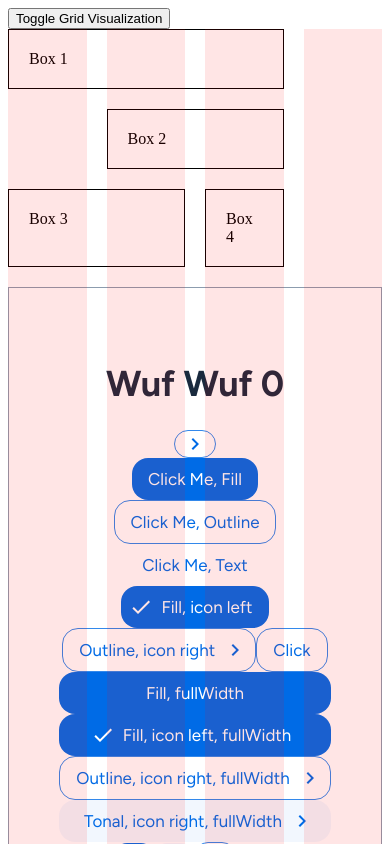
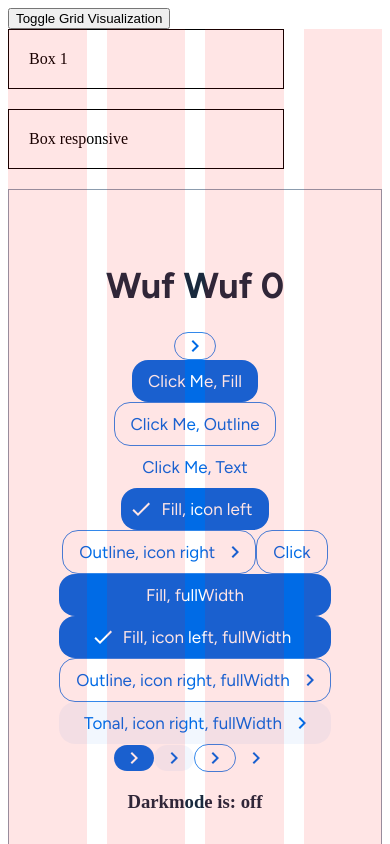
Before and after one commit to RoopeMaatta/portfolio, a React (Vite) app: page / in a window 390 px wide. Shown: the top 844 px of the page. Built offline with nearby package versions, Linux system fonts and the light colour scheme.

Commit message:
AppWrappers child elements gridColumn accepts array with multiple string values for responsive design

```diff
--- a/package.json
+++ b/package.json
@@ -13,6 +13,7 @@
     "@emotion/styled": "^11.11.5",
     "@mui/icons-material": "^5.15.20",
     "@mui/material": "^5.15.20",
+    "lodash": "^4.17.21",
     "prop-types": "^15.8.1",
     "react": "^18.2.0",
     "react-dom": "^18.2.0",
@@ -23,6 +24,7 @@
     "@babel/eslint-parser": "^7.24.7",
     "@babel/preset-react": "^7.24.7",
     "@eslint/js": "^9.7.0",
+    "@types/lodash": "^4.17.7",
     "@types/react": "^18.3.3",
     "@types/react-dom": "^18.3.0",
     "@types/styled-components": "^5.1.34",
--- a/src/App.tsx
+++ b/src/App.tsx
@@ -11,7 +11,7 @@ const App: React.FC = () => {
   const isDarkMode = useDarkMode()
   const theme = useTheme()
 
-  const Box = styled.div<{ gridColumn: string }>`
+  const Box = styled.div<{ gridColumn: string | string[] }>`
     border: 1px solid black;
     padding: 20px;
     grid-column: ${({ gridColumn }) => gridColumn};
@@ -29,9 +29,14 @@ const App: React.FC = () => {
   return (
     <AppWrapper>
       <Box gridColumn='span 3'>Box 1</Box>
-      <Box gridColumn='2 / 4'>Box 2</Box> {/* start / end */}
-      <Box gridColumn='span 4 / 3'>Box 3</Box> {/* span X / start */}
-      <Box gridColumn='7 / span 3'>Box 4</Box> {/* start / span X */}
+      <Box gridColumn={['span 3', 'span 4', 'span 6']}>Box responsive</Box>
+
+      {/*
+      <Box gridColumn='2 / 4'>Box 2</Box>
+      <Box gridColumn='span 4 / 3'>Box 3</Box>
+      <Box gridColumn='7 / span 3'>Box 4</Box>
+      */}
+
       <Container>
         <h1 style={theme.typography.h1}>Wuf Wuf {counter}</h1>
         <ButtonVariations setCounter={setCounter} />
--- a/src/components/gridContainer/AppWrapper.tsx
+++ b/src/components/gridContainer/AppWrapper.tsx
@@ -1,39 +1,33 @@
-import React, { useState, useEffect, ReactNode, useCallback } from 'react'
+import React, { ReactNode, Children, useState, useCallback } from 'react'
+import { GridProvider, useGrid } from './GridContext'
 import { GridContainer } from './GridContainerStyle'
 import GridVisualization from './GridVisualization'
-import adjustChildren from './adjustChildren'
+import withResponsiveProps from './withResponsiveProps'
 
 interface AppWrapperProps {
   children: ReactNode
   gridGap?: number
 }
 
-const useColumns = () => {
-  const getColumns = useCallback((): number => {
-    if (window.innerWidth <= 599) return 4
-    if (window.innerWidth <= 899) return 8
-    return 12
-  }, [])
+const AppWrapperContent: React.FC<AppWrapperProps> = ({
+  children,
+  gridGap = 20,
+}) => {
+  const [showGrid, setShowGrid] = useState(true)
+  const { columns } = useGrid()
 
-  const [columns, setColumns] = useState(getColumns)
+  // Log columns to ensure it works
+  console.log('Current number of columns:', columns)
 
-  useEffect(() => {
-    const handleResize = () => {
-      setColumns(getColumns())
-    }
-
-    window.addEventListener('resize', handleResize)
-    return () => window.removeEventListener('resize', handleResize)
-  }, [getColumns])
-
-  return columns
-}
-
-const AppWrapper: React.FC<AppWrapperProps> = ({ children, gridGap = 20 }) => {
-  const [showGrid, setShowGrid] = useState(true)
-  const columns = useColumns()
-
-  const adjustedChildren = adjustChildren(children, columns)
+  const renderChildren = useCallback(() => {
+    return Children.map(children, child => {
+      if (React.isValidElement(child) && typeof child.type !== 'string') {
+        const ResponsiveChild = withResponsiveProps(child.type)
+        return <ResponsiveChild {...child.props} />
+      }
+      return child
+    })
+  }, [children, columns])
 
   return (
     <div style={{ position: 'relative' }}>
@@ -41,11 +35,17 @@ const AppWrapper: React.FC<AppWrapperProps> = ({ children, gridGap = 20 }) => {
         Toggle Grid Visualization
       </button>
       <GridContainer gridGap={gridGap} columns={columns}>
-        {adjustedChildren}
+        {renderChildren()}
         {showGrid && <GridVisualization columns={columns} />}
       </GridContainer>
     </div>
   )
 }
 
+const AppWrapper: React.FC<AppWrapperProps> = props => (
+  <GridProvider>
+    <AppWrapperContent {...props} />
+  </GridProvider>
+)
+
 export default AppWrapper
--- /dev/null
+++ b/src/components/gridContainer/GridContext.tsx
@@ -0,0 +1,58 @@
+import React, {
+  createContext,
+  useContext,
+  useState,
+  useEffect,
+  useCallback,
+  ReactNode,
+} from 'react'
+import { debounce } from 'lodash'
+
+interface GridContextProps {
+  columns: number
+}
+
+const GridContext = createContext<GridContextProps | undefined>(undefined)
+
+const useColumns = () => {
+  const getColumns = useCallback((): number => {
+    if (window.innerWidth <= 599) return 4
+    if (window.innerWidth <= 899) return 8
+    return 12
+  }, [])
+
+  const [columns, setColumns] = useState(getColumns)
+
+  useEffect(() => {
+    const handleResize = debounce(() => {
+      setColumns(getColumns())
+    }, 100)
+
+    window.addEventListener('resize', handleResize)
+    return () => window.removeEventListener('resize', handleResize)
+  }, [getColumns])
+
+  return columns
+}
+
+interface GridProviderProps {
+  children: ReactNode
+}
+
+const GridProvider: React.FC<GridProviderProps> = ({ children }) => {
+  const columns = useColumns()
+
+  return (
+    <GridContext.Provider value={{ columns }}>{children}</GridContext.Provider>
+  )
+}
+
+const useGrid = () => {
+  const context = useContext(GridContext)
+  if (!context) {
+    throw new Error('useGrid must be used within a GridProvider')
+  }
+  return context
+}
+
+export { GridProvider, useGrid }
--- /dev/null
+++ b/src/components/gridContainer/withResponsiveProps.tsx
@@ -0,0 +1,39 @@
+import React from 'react'
+import { useGrid } from './GridContext'
+
+interface WithResponsiveProps {
+  gridColumn: string | string[]
+}
+
+const withResponsiveProps = <P extends object>(
+  WrappedComponent: React.ComponentType<P & WithResponsiveProps>
+) => {
+  const ComponentWithResponsiveProps: React.FC<P & WithResponsiveProps> = ({
+    gridColumn,
+    ...props
+  }) => {
+    const { columns } = useGrid()
+
+    const getResponsiveGridColumn = () => {
+      if (Array.isArray(gridColumn)) {
+        if (columns <= 4) return gridColumn[0]
+        if (columns <= 8) return gridColumn[1]
+        return gridColumn[2]
+      }
+      return gridColumn
+    }
+
+    return (
+      <WrappedComponent
+        gridColumn={getResponsiveGridColumn()}
+        {...(props as P)}
+      />
+    )
+  }
+
+  ComponentWithResponsiveProps.displayName = `WithResponsiveProps(${WrappedComponent.displayName || WrappedComponent.name || 'Component'})`
+
+  return React.memo(ComponentWithResponsiveProps)
+}
+
+export default withResponsiveProps
--- a/src/themes/getTheme.tsx
+++ b/src/themes/getTheme.tsx
@@ -131,6 +131,24 @@ export const getTheme = (isDarkMode: boolean) => {
       overlay:
         '0 4px 12px 0 rgba(0, 18, 38, 16%), 0 0px 1px 0 rgba(0, 18, 38, 16%)',
     },
+
+    grid: {
+      s: {
+        minWidthBreakpoint: 0,
+        columns: 4,
+        gridGap: 16,
+      },
+      m: {
+        minWidthBreakpoint: 600,
+        columns: 8,
+        gridGap: 24,
+      },
+      l: {
+        minWidthBreakpoint: 900,
+        columns: 12,
+        gridGap: 32,
+      },
+    },
   }
 }
 
```
Also changed, not shown: 1 other file (tests, documents, lock files or other folders).
